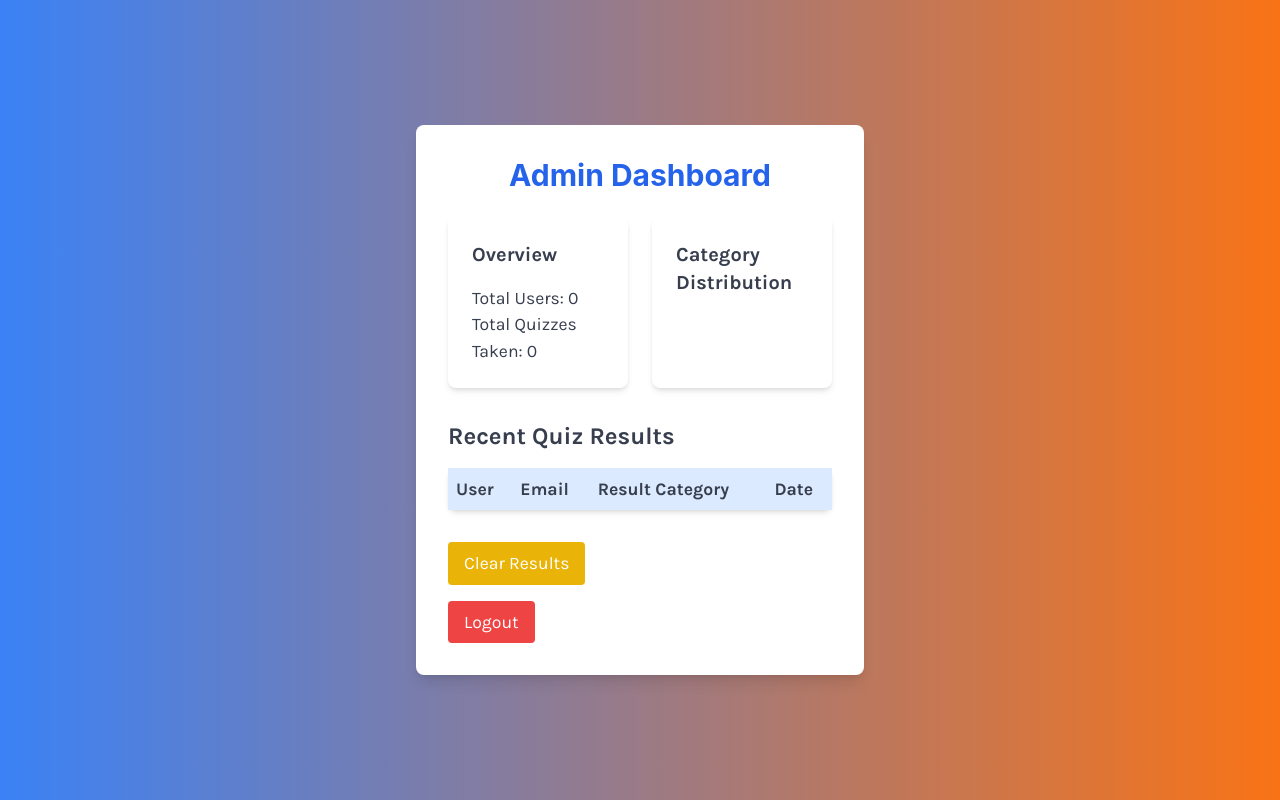
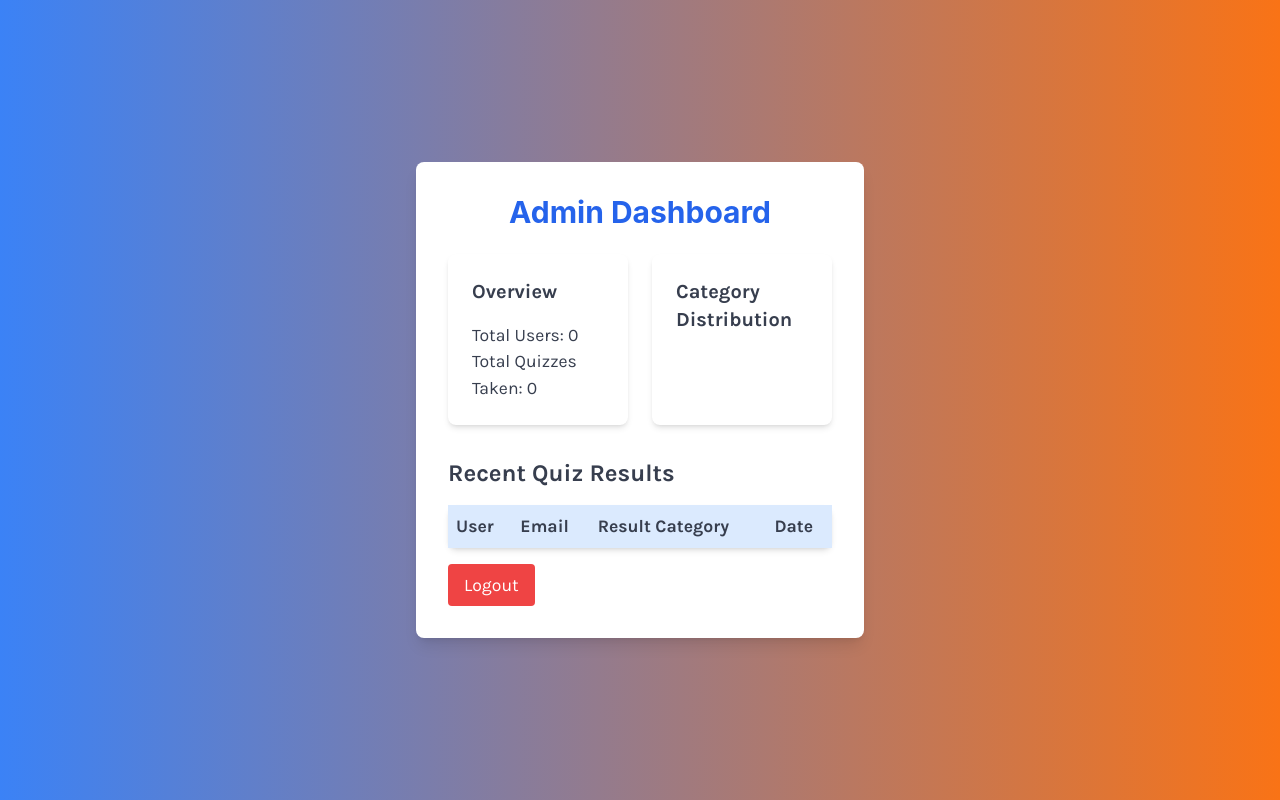
Before and after one commit to apogeeai/BuzzFinanceQuiz, a Flask app: page /admin/dashboard in a window 1280 px wide. Run offline with Flask 3, Linux system fonts and the light colour scheme; the visitor is signed in with stand-in values (Sample User, id 1); lists and menus that the app fills with data are empty; some libraries are stand-ins or nearby versions.

```diff
--- a/app.py
+++ b/app.py
@@ -19,7 +19,7 @@ db.init_app(app)
 class User(db.Model):
     id = db.Column(db.Integer, primary_key=True)
     name = db.Column(db.String(100), nullable=False)
-    email = db.Column(db.String(120), unique=True, nullable=False)
+    email = db.Column(db.String(120), nullable=False)
 
 class QuizResponse(db.Model):
     __tablename__ = 'quiz_response'
@@ -78,11 +78,8 @@ def submit_quiz():
         user_id = data.get('user_id')
         answers = data.get('answers')
 
-        print(f"Debug: Received user_id: {user_id}, answers: {answers}")
-
         user = User.query.get(user_id)
         if not user:
-            print(f"Debug: User not found for user_id: {user_id}")
             return jsonify({'error': 'User not found'}), 404
 
         quiz_response = QuizResponse(user_id=user_id, answers=answers)
@@ -90,13 +87,8 @@ def submit_quiz():
         db.session.add(quiz_response)
         db.session.commit()
 
-        print(f"Debug: Quiz response saved successfully for user_id: {user_id}")
-
-        response = jsonify({'message': 'Quiz submitted successfully', 'user_id': user_id})
-        print(f"Debug: Returning response: {response.get_data(as_text=True)}")
-        return response
+        return jsonify({'message': 'Quiz submitted successfully', 'user_id': user_id})
     except Exception as e:
-        print(f"Debug: Error in submit_quiz: {str(e)}")
         db.session.rollback()
         return jsonify({'error': str(e)}), 500
 
@@ -170,43 +162,23 @@ def admin_logout():
 @admin_required
 def admin_dashboard():
     try:
-        app.logger.info("Accessing admin dashboard")
         total_users = User.query.count()
-        app.logger.info(f"Total users: {total_users}")
         total_quizzes = QuizResponse.query.count()
-        app.logger.info(f"Total quizzes: {total_quizzes}")
 
         category_distribution = db.session.query(
             QuizResponse.result_category,
             db.func.count(QuizResponse.id)
         ).group_by(QuizResponse.result_category).all()
-        app.logger.info(f"Category distribution: {category_distribution}")
 
         recent_results = db.session.query(QuizResponse).join(User).order_by(QuizResponse.created_at.desc()).limit(10).all()
-        app.logger.info(f"Recent results count: {len(recent_results)}")
-
-        success_message = request.args.get('success_message')
 
         return render_template('admin_dashboard.html',
                                total_users=total_users,
                                total_quizzes=total_quizzes,
                                category_distribution=category_distribution,
-                               recent_results=recent_results,
-                               success_message=success_message)
+                               recent_results=recent_results)
     except Exception as e:
-        app.logger.error(f"Error in admin_dashboard: {str(e)}")
         return render_template('error.html', error_message="An error occurred while loading the admin dashboard."), 500
-
-@app.route('/admin/clear_results', methods=['POST'])
-@admin_required
-def clear_results():
-    try:
-        QuizResponse.query.delete()
-        db.session.commit()
-        return redirect(url_for('admin_dashboard', success_message="All quiz results have been cleared successfully."))
-    except Exception as e:
-        db.session.rollback()
-        return render_template('error.html', error_message="An error occurred while clearing the results."), 500
 
 if __name__ == '__main__':
     create_tables()
--- a/templates/admin_dashboard.html
+++ b/templates/admin_dashboard.html
@@ -2,12 +2,6 @@
 
 {% block content %}
 <h1 class="text-3xl font-bold mb-6 text-center text-blue-600">Admin Dashboard</h1>
-
-{% if success_message %}
-<div class="bg-green-100 border border-green-400 text-green-700 px-4 py-3 rounded relative mb-4" role="alert">
-    <span class="block sm:inline">{{ success_message }}</span>
-</div>
-{% endif %}
 
 <div class="grid grid-cols-1 md:grid-cols-2 gap-6">
     <div class="bg-white p-6 rounded-lg shadow-md">
@@ -43,16 +37,12 @@
                 <td class="p-2">{{ result.user.name }}</td>
                 <td class="p-2">{{ result.user.email }}</td>
                 <td class="p-2">{{ result.result_category }}</td>
-                <td class="p-2">{{ result.created_at.strftime('%Y-%m-%d %H:%M:%S') if result.created_at else 'N/A' }}</td>
+                <td class="p-2">{{ result.created_at.strftime('%Y-%m-%d %H:%M:%S') }}</td>
             </tr>
             {% endfor %}
         </tbody>
     </table>
 </div>
 
-<form action="{{ url_for('clear_results') }}" method="post" class="mt-8">
-    <button type="submit" class="bg-yellow-500 text-white px-4 py-2 rounded hover:bg-yellow-600" onclick="return confirm('Are you sure you want to clear all quiz results? This action cannot be undone.')">Clear Results</button>
-</form>
-
 <a href="{{ url_for('admin_logout') }}" class="mt-4 inline-block bg-red-500 text-white px-4 py-2 rounded hover:bg-red-600">Logout</a>
 {% endblock %}
```
Also changed, not shown: templates/admin_login.html (+8 -4 lines), README.md (added).
